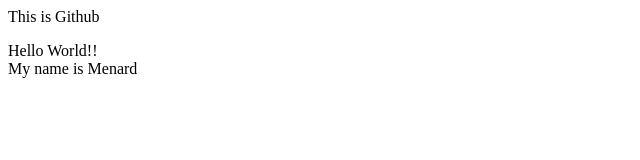
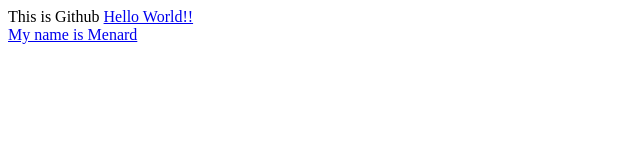
Before and after one commit to menardfamini/IT107_CaseStudy, a plain HTML site: page index.html in a window 1280 px wide. Shown: the whole page, without its empty margins (0-640 px from the left). Drawn offline with Linux system fonts and the light colour scheme.

Commit message:
Fix HTML structure for link to FaminiJson.html

```diff
--- a/index.html
+++ b/index.html
@@ -2,10 +2,11 @@
   <head> This is Github </head>
 <body>
 
-<p>
+<a href = "FaminiJson.html">
   Hello World!! <br>
   My name is Menard
-</p>
+
+</a>
 
 
 </body>
```
